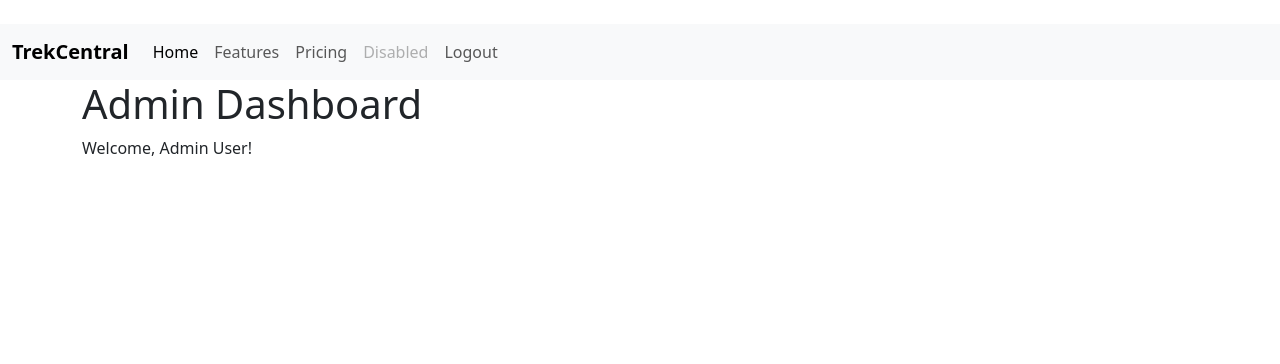
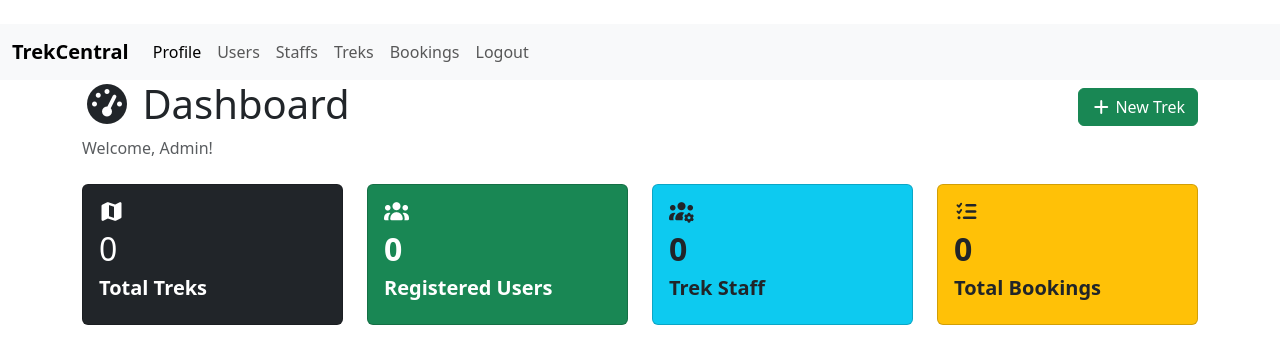
Before and after one commit to 23f2001140/trekking-management-project, a Flask app: page /admin in a window 1280 px wide. Shown: the top 364 px of the page. Run offline with Flask 3, Linux system fonts and the light colour scheme; a user stored in the database is signed in; some libraries are stand-ins or nearby versions.

Commit message:
Created admin Dashboard to see number of treks,users, staff and bookings, added add trek feature to admin to create a new trek. added a admin_profile page so that admin can edit his details.

```diff
--- a/models.py
+++ b/models.py
@@ -45,6 +45,6 @@ with app.app_context():
     db.create_all()
     admin=User.query.filter_by(username='admin').first()
     if not admin:
-        admin_user = User(username='admin', phone='0000000000', passhash=generate_password_hash('admin123'), fullname='Admin User', role='admin')
+        admin_user = User(username='admin', phone='0000000000', passhash=generate_password_hash('admin123'), fullname='Admin', role='admin')
         db.session.add(admin_user)
         db.session.commit()
--- a/routes.py
+++ b/routes.py
@@ -4,6 +4,7 @@ from werkzeug.security import generate_password_hash, check_password_hash
 from models import db, User, Trek, Booking
 from flask_login import login_user, logout_user, login_required, current_user
 from functools import wraps
+from datetime import datetime
 
 @login_manager.user_loader
 def load_user(user_id):
@@ -13,10 +14,10 @@ def admin_required(function):
     @wraps(function)
     def wrapper(*args, **kwargs):
         if not current_user.is_authenticated:
-            flash('Please log in to continue.', 'error')
+            flash('Please log in to continue.', 'danger')
             return redirect(url_for('login'))
         if current_user.role != 'admin':
-            flash('Access denied!', 'error')
+            flash('Access denied!', 'danger')
             return redirect(url_for('index'))
         return function(*args, **kwargs)
     return wrapper
@@ -25,10 +26,10 @@ def staff_required(function):
     @wraps(function)
     def wrapper(*args, **kwargs):
         if not current_user.is_authenticated:
-            flash('Please log in to continue.', 'error')
+            flash('Please log in to continue.', 'danger')
             return redirect(url_for('login'))
         if current_user.role != 'staff':
-            flash('Access denied!', 'error')
+            flash('Access denied!', 'danger')
             return redirect(url_for('index'))
         return function(*args, **kwargs)
     return wrapper
@@ -37,10 +38,10 @@ def user_required(function):
     @wraps(function)
     def wrapper(*args, **kwargs):
         if not current_user.is_authenticated:
-            flash('Please log in to continue.', 'error')
+            flash('Please log in to continue.', 'danger')
             return redirect(url_for('login'))
         if current_user.role != 'user':
-            flash('Access denied!', 'error')
+            flash('Access denied!', 'danger')
             return redirect(url_for('index'))
         return function(*args, **kwargs)
     return wrapper
@@ -65,10 +66,10 @@ def login():
 
         if user and check_password_hash(user.passhash, password):
             if user.is_blacklisted:
-                flash('Your account has been blacklisted. Please contact support at support@trekcentral.com.', 'error')
+                flash('Your account has been blacklisted. Please contact support at support@trekcentral.com.', 'danger')
                 return redirect(url_for('login'))
             if user.role == 'staff' and user.staff_status == 'pending':
-                flash('Your staff account is pending approval. Please wait for admin approval.', 'error')
+                flash('Your staff account is pending approval. Please wait for admin approval.', 'danger')
                 return redirect(url_for('login'))
 
             login_user(user)
@@ -76,7 +77,7 @@ def login():
             return redirect(url_for('index'))
 
         else:
-            flash('Invalid username or password!', 'error')
+            flash('Invalid username or password!', 'danger')
     return render_template('login.html')
 
 @app.route('/register', methods=['GET', 'POST'])
@@ -89,19 +90,19 @@ def register():
         fullname = request.form['fullname']
         role = request.form['role']
         if not username or not phone or not password or not cpassword or not fullname:
-            flash('All fields are required!', 'error')
+            flash('All fields are required!', 'danger')
             return redirect(url_for('register'))
         if(password != cpassword):
-            flash('Passwords do not match!', 'error')
+            flash('Passwords do not match!', 'danger')
             return redirect(url_for('register'))
         if(User.query.filter_by(username=username).first()):
-            flash('Username already exists!', 'error')
+            flash('Username already exists!', 'danger')
             return redirect(url_for('register'))
         if(User.query.filter_by(phone=phone).first()):
-            flash('Phone number already exists!', 'error')
+            flash('Phone number already exists!', 'danger')
             return redirect(url_for('register'))
         if role not in ['user', 'staff']:
-            flash('Invalid role selected!', 'error')
+            flash('Invalid role selected!', 'danger')
             return redirect(url_for('register'))
         if role == 'staff':
             db.session.add(User(username=username, phone=phone, passhash=generate_password_hash(password), fullname=fullname, role='staff'))
@@ -122,14 +123,17 @@ def logout():
     flash('You have been logged out.', 'success')
     return redirect(url_for('login'))
 
+#Admin routes
 @app.route('/admin')
 @login_required
 @admin_required
 def admin_dashboard():
-    users = User.query.filter_by(role='user').all()
+    users = User.query.filter_by(role='user').count()
     pending_staff = User.query.filter_by(role='staff', staff_status='pending').all()
-    staff = User.query.filter_by(role='staff', staff_status='approved').all()
-    return render_template('admin.html', users=users, pending_staff=pending_staff, staff=staff)
+    staff = User.query.filter_by(role='staff', staff_status='approved').count()
+    treks = Trek.query.count()
+    bookings = Booking.query.count()
+    return render_template('admin/admin.html', users=users, pending_staff=pending_staff, staff=staff, treks=treks, bookings=bookings)
 
 @app.route('/admin/approve_staff/<int:staff_id>')
 @login_required
@@ -137,13 +141,13 @@ def admin_dashboard():
 def approve_staff(staff_id):
     staffm=User.query.get(staff_id)
     if not staffm:
-        flash('Staff member not found!', 'error')
+        flash('Staff member not found!', 'danger')
         return redirect(url_for('admin_dashboard'))
     if staffm.role != 'staff':
-        flash('User is not a staff member!', 'error')
+        flash('User is not a staff member!', 'danger')
         return redirect(url_for('admin_dashboard'))
     if staffm.staff_status != 'pending':
-        flash('Staff member is not pending approval!', 'error')
+        flash('Staff member is not pending approval!', 'danger')
         return redirect(url_for('admin_dashboard'))
     staffm.staff_status = 'approved'
     db.session.commit()
@@ -156,24 +160,105 @@ def approve_staff(staff_id):
 def reject_staff(staff_id):
     staffm=User.query.get(staff_id)
     if not staffm:
-        flash('Staff member not found!', 'error')
+        flash('Staff member not found!', 'danger')
         return redirect(url_for('admin_dashboard'))
     if staffm.role != 'staff':
-        flash('User is not a staff member!', 'error')
+        flash('User is not a staff member!', 'danger')
         return redirect(url_for('admin_dashboard'))
     if staffm.staff_status != 'pending':
-        flash('Staff member is not pending approval!', 'error')
+        flash('Staff member is not pending approval!', 'danger')
         return redirect(url_for('admin_dashboard'))
     db.session.delete(staffm)
     db.session.commit()
     flash('Staff member rejected and deleted successfully!', 'success')
     return redirect(url_for('admin_dashboard'))
 
+@app.route('/admin/profile', methods=['GET', 'POST'])
+@login_required
+@admin_required
+def admin_profile():
+    if request.method == 'POST':
+        uname = request.form['username']
+        fullname = request.form['fullname']
+        phone = request.form['phone']
+        password = request.form['password']
+        cpassword = request.form['cpassword']
+        confirm_password = request.form['confirm_password']
+
+        if(User.query.filter_by(username=uname).first() and uname != current_user.username):
+            flash('Username already exists!', 'danger')
+            return redirect(url_for('admin_profile'))
+
+        if not fullname or not phone:
+            flash('Full name and phone number are required!', 'danger')
+            return redirect(url_for('admin_profile'))
+
+        if not check_password_hash(current_user.passhash, cpassword):
+            flash('Incorrect current password!', 'danger')
+            return redirect(url_for('admin_profile'))
+
+        if(uname != current_user.username):
+            current_user.username = uname
+        current_user.fullname = fullname
+        current_user.phone = phone
+
+        if password:
+            if password != confirm_password:
+                flash('New passwords do not match!', 'danger')
+                return redirect(url_for('admin_profile'))
+            current_user.passhash = generate_password_hash(password)
+
+        db.session.commit()
+        flash('Profile updated successfully!', 'success')
+        return redirect(url_for('admin_profile'))
+
+    return render_template('admin/admin_profile.html')
+
+@app.route('/admin/add_trek', methods=['GET', 'POST'])
+@login_required
+@admin_required
+def add_trek():
+    if request.method == 'POST':
+        name = request.form['name']
+        location = request.form['location']
+        difficulty = request.form['difficulty']
+        price = request.form['price']
+        description = request.form['description'] or None
+        available_slots = request.form['available_slots']
+        assigned_staff_id = request.form['assigned_staff_id'] or None
+        start_date = datetime.strptime(request.form['start_date'], '%Y-%m-%d').date()
+        end_date = datetime.strptime(request.form['end_date'], '%Y-%m-%d').date()
+        status = request.form['status']
+
+        if(end_date <= start_date):
+            flash('End date should be greater than start date!', 'danger')
+            return redirect(url_for('add_trek'))
+
+        duration = (end_date - start_date).days
+
+        if not assigned_staff_id:
+            if status in ['Open', 'Approved']:
+                flash('You cannot add a trek with status as Open or Approved without assigning staff!', 'warning')
+                return redirect(url_for('add_trek'))
+            else:
+                status = 'Pending'
+        if not name or not location or not difficulty or not price or not duration or not available_slots or not start_date or not end_date or not status:
+            flash('Fill the required fields to Continue!', 'danger')
+            return redirect(url_for('add_trek'))
+        db.session.add(Trek(name=name, location=location, difficulty=difficulty, price=price, description=description, duration=duration, available_slots=available_slots, assigned_staff_id=assigned_staff_id, start_date=start_date, end_date=end_date, status=status))
+        db.session.commit()
+        flash('Trek added successfully!', 'success')
+        return redirect(url_for('admin_dashboard'))
+    staff = User.query.filter_by(role='staff' , is_blacklisted=False , staff_status='approved').all()
+    return render_template('admin/add_trek.html',staff=staff)
+
+
+
 @app.route('/staff')
 @login_required
 @staff_required
 def staff_dashboard():
-    return render_template('staff.html')
+    return render_template('staff/staff.html')
 
 @app.route('/user')
 @login_required
--- a/templates/admin.html
+++ /dev/null
@@ -1,23 +0,0 @@
-{% extends 'layout.html' %}
-{% block title %}Admin Dashboard{% endblock %}
-
-{% block content %}
-<h1>Admin Dashboard</h1>
-<p>Welcome, {{ current_user.fullname }}!</p>
-{% if pending_staff %}
-    <h3 style="margin-left: 35px;">Staff waiting for approval</h3>
-    <ul>
-        {% for staff in pending_staff %}
-            <div class="card">
-                <div class="card-body">
-                    <h5 class="card-title">{{ staff.fullname }}</h5>
-                    <p class="card-text"><strong>Username:</strong> {{ staff.username }}</p>
-                    <p class="card-text"><strong>Phone:</strong> {{ staff.phone }}</p>
-                    <a href="{{ url_for('approve_staff', staff_id=staff.id) }}" class="btn btn-success">Approve</a>
-                    <a href="{{ url_for('reject_staff', staff_id=staff.id) }}" class="btn btn-danger">Reject</a>
-                </div>
-            </div>
-        {% endfor %}
-    </ul>
-{% endif %}
-{% endblock %}
--- /dev/null
+++ b/templates/admin/admin.html
@@ -0,0 +1,75 @@
+{% extends 'layout.html' %}
+{% block title %}Admin Dashboard{% endblock %}
+
+{% block content %}
+<h1><i class="fa-solid fa-gauge-high"></i> Dashboard
+<a href="{{ url_for('add_trek')}}" class="btn btn-success mt-2 float-end"><i class="fa-solid fa-plus"></i> New Trek </a> </h1>
+<p class="text-muted">Welcome, {{ current_user.fullname }}!</p>
+<div class="row mb-4 mt-4 d-flex justify-content-center align-items-center">
+  <div class="col-sm-3">
+    <div class="card text-bg-dark mb-3">
+      <a href="{{ url_for('admin_profile')}}" class="text-decoration-none text-white">
+        <div class="card-body">
+          <h5 class="card-title fa-solid fa-map"></h5>
+          <h2 class="card-text">{{treks}}</h2>
+          <h5 class="card-title"><strong>Total Treks</strong></h5>
+        </div>
+      </a>
+    </div>
+  </div>
+  <div class="col-sm-3">
+    <div class="card text-bg-success mb-3">
+      <a href="{{ url_for('admin_profile')}}" class="text-decoration-none text-white">
+        <div class="card-body">
+          <h5 class="card-title fa-solid fa-users"></h5>
+          <h2 class="card-text"><strong>{{ users }}</strong></h2>
+          <h5 class="card-title"><strong>Registered Users</strong></h5>
+        </div>
+      </a>
+    </div>
+  </div>
+  <div class="col-sm-3">
+    <div class="card text-bg-info mb-3">
+      <a href="{{ url_for('admin_profile')}}" class="text-decoration-none text-dark">
+        <div class="card-body">
+          <h5 class="card-title fa-solid fa-users-gear"></h5>
+          <h2 class="card-text"><strong>{{ staff }}</strong></h2>
+          <h5 class="card-title"><strong>Trek Staff</strong></h5>
+        </div>
+      </a>
+    </div>
+  </div>
+  <div class="col-sm-3">
+    <div class="card text-bg-warning mb-3">
+      <a href="{{ url_for('admin_profile')}}" class="text-decoration-none text-dark">
+        <div class="card-body">
+          <h5 class="card-title fa-solid fa-list-check"> </h5>
+          <h2 class="card-text"><strong>{{ bookings }}</strong></h2>
+          <h5 class="card-title"><strong>Total Bookings</strong></h5>
+        </div>
+      </a>
+    </div>
+  </div>
+</div>
+<br>
+{% if pending_staff %}
+    <h3 style="margin-left: 35px;">Staff waiting for approval</h3>
+    <ul>
+        {% for staff in pending_staff %}
+            <div class="card mb-3">
+                <div class="card-body d-flex justify-content-between align-items-center">
+                    <div>
+                        <h5 class="card-title">{{ staff.fullname }}</h5>
+                        <p class="card-text"><strong>Username:</strong> {{ staff.username }}</p>
+                        <p class="card-text"><strong>Phone:</strong> {{ staff.phone }}</p>
+                    </div>
+                    <div>
+                        <a href="{{ url_for('approve_staff', staff_id=staff.id) }}" class="btn btn-success">Approve</a>
+                        <a href="{{ url_for('reject_staff', staff_id=staff.id) }}" class="btn btn-danger">Reject</a>
+                    </div>
+                </div>
+            </div>
+        {% endfor %}
+    </ul>
+{% endif %}
+{% endblock %}
--- a/templates/layout.html
+++ b/templates/layout.html
@@ -9,6 +9,7 @@
         {% endblock %}
     </title>
     <link href="https://cdn.jsdelivr.net/npm/bootstrap@5.3.8/dist/css/bootstrap.min.css" rel="stylesheet" integrity="sha384-sRIl4kxILFvY47J16cr9ZwB07vP4J8+LH7qKQnuqkuIAvNWLzeN8tE5YBujZqJLB" crossorigin="anonymous">
+    <link rel="stylesheet" href="https://cdnjs.cloudflare.com/ajax/libs/font-awesome/7.0.1/css/all.min.css">
     {% block Style %}
     {% endblock %}
 </head>
@@ -17,7 +18,7 @@
         {% with messages = get_flashed_messages(with_categories=true) %}
             {% if messages %}
                 {% for category, message in messages %}
-                    <div class="alert alert-{{ 'danger' if category == 'error' else category }} alert-dismissible fade show" role="alert">
+                    <div class="alert alert-{{ category }} alert-dismissible fade show" role="alert">
                         {{ message }}
                         <button type="button" class="btn-close" data-bs-dismiss="alert" aria-label="Close"></button>
                     </div>
--- a/templates/navbar.html
+++ b/templates/navbar.html
@@ -14,23 +14,56 @@
               <a class="nav-link" href="{{ url_for('register') }}">Register</a>
             </li>
         {% else %}
-
+            {% if current_user.role == 'admin' %}
               <li class="nav-item">
-          <a class="nav-link active" aria-current="page" href="#">Home</a>
+                <a class="nav-link active" aria-current="page" href="{{ url_for('admin_profile') }}">Profile</a>
               </li>
               <li class="nav-item">
-          <a class="nav-link" href="#">Features</a>
+                <a class="nav-link" href="#">Users</a>
               </li>
               <li class="nav-item">
-          <a class="nav-link" href="#">Pricing</a>
+                <a class="nav-link" href="#">Staffs</a>
               </li>
               <li class="nav-item">
-          <a class="nav-link disabled" aria-disabled="true">Disabled</a>
+                <a class="nav-link" href="#">Treks</a>
+              </li>
+              <li class="nav-item">
+                <a class="nav-link" href="#">Bookings</a>
+              </li>
+              <li class="nav-item">
+                  <a class="nav-link" href="{{ url_for('logout') }}">Logout</a>
+              </li>
+
+            {% elif current_user.role == 'staff' %}
+              <li class="nav-item">
+                <a class="nav-link active" aria-current="page" href="#">Profile</a>
+              </li>
+              <li class="nav-item">
+                <a class="nav-link" href="#">Assigned Treks</a>
+              </li>
+              <li class="nav-item">
+                <a class="nav-link" href="#">Bookings</a>
+              </li>
+              <li class="nav-item">
+                  <a class="nav-link" href="{{ url_for('logout') }}">Logout</a>
+              </li>
+            {% elif current_user.role == 'user' %}
+              <li class="nav-item">
+                <a class="nav-link active" aria-current="page" href="#">Profile</a>
+              </li>
+              <li class="nav-item">
+                <a class="nav-link" href="#">Current Booking</a>
+              </li>
+              <li class="nav-item">
+                <a class="nav-link" href="#">Booking History</a>
               </li>
               <li class="nav-item">
                   <a class="nav-link" href="{{ url_for('logout') }}">Logout</a>
               </li>
             {% endif %}
+
+
+        {% endif %}
       </ul>
     </div>
   </div>
```
Also changed, not shown: templates/admin/add_trek.html (added, +68 -0 lines), templates/admin/admin_profile.html (added, +42 -0 lines), templates/staff/staff.html (renamed from templates/staff.html). Lines whose indentation alone changed are shown as unchanged.
